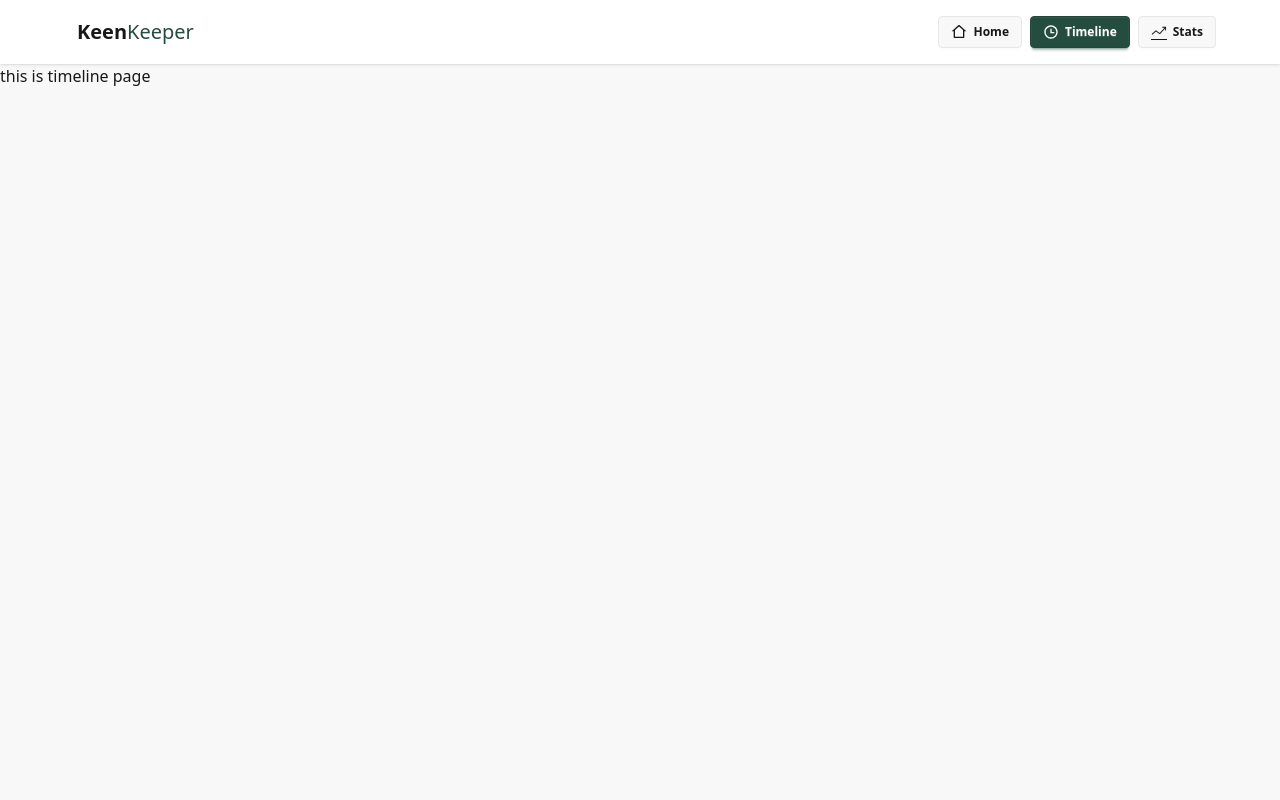
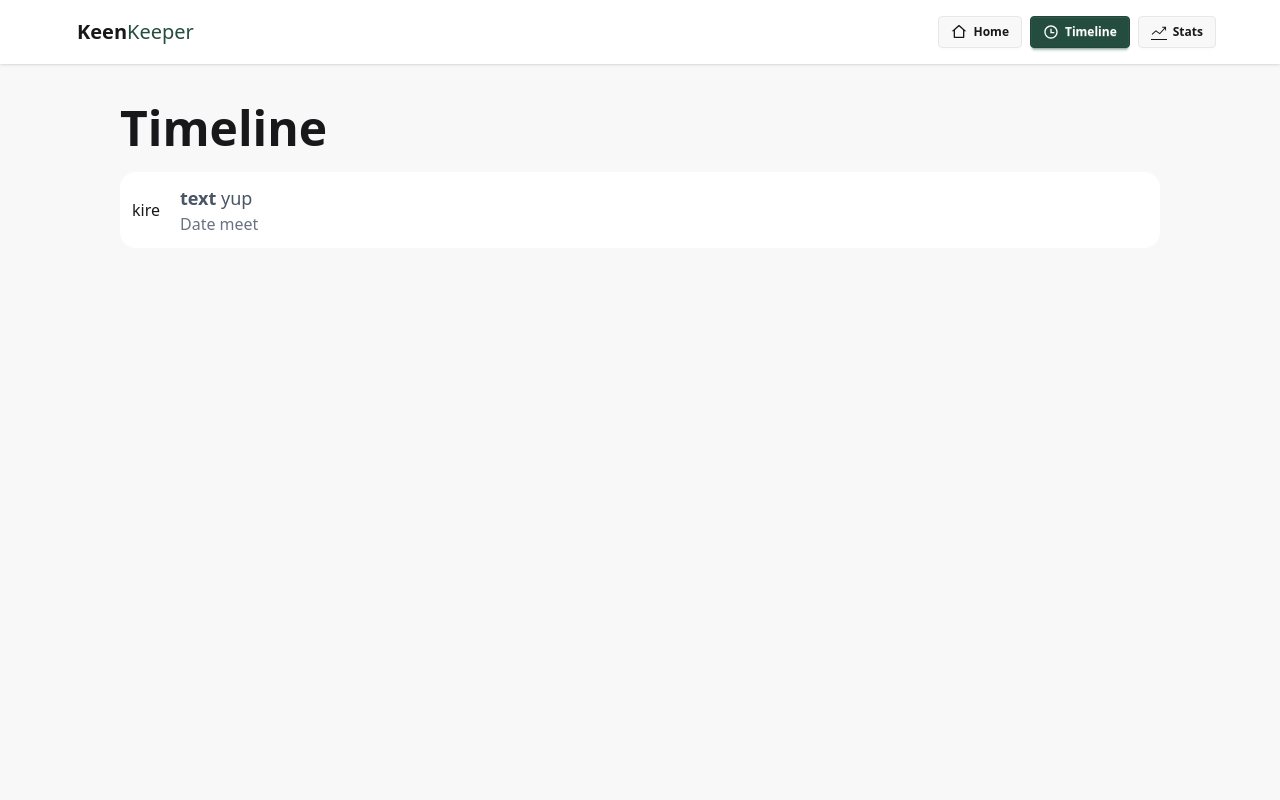
Before and after one commit to AhmedSami019/keen-keeper-next-app, a Next.js app: page /timeline in a window 1280 px wide. Shown: the top 800 px of the page. Built offline with nearby package versions, Linux system fonts and the light colour scheme.

Commit message:
content updated

```diff
--- a/src/app/context/DataProvider.jsx
+++ b/src/app/context/DataProvider.jsx
@@ -1,9 +1,19 @@
-import React from 'react';
+'use client'
+
+import React, { useState } from 'react';
 import DataContext from './DataContext';
 
 const DataProvider = ({children}) => {
+
+    const [meetData, setMeetData] = useState([
+        {
+            name: "sami",
+            roll : 34
+        }
+    ])
     const data = {
-        name: "sami"
+        meetData,
+        setMeetData
     }
     return (
         <DataContext value={data}>
--- a/src/app/timeline/page.jsx
+++ b/src/app/timeline/page.jsx
@@ -1,16 +1,35 @@
-"use client"
+"use client";
 
-import React, { useContext } from 'react';
-import DataContext from '../context/DataContext';
+import React, { useContext } from "react";
+import DataContext from "../context/DataContext";
 
 const TimelinePage = () => {
-    const {name} = useContext(DataContext)
-    console.log(name);
-    return (
-        <div>
-            this is timeline page
-        </div>
-    );
+  const { meetData } = useContext(DataContext);
+  console.log(meetData);
+  return (
+    <div className="mx-2 md:mx-30 my-10">
+      <h2 className="text-5xl font-bold">Timeline</h2>
+      <div className="space-y-2 my-5">
+        {meetData.length == 0 ? (
+          <h2 className="text-gray-500 text-center mt-20">There is no meet</h2>
+        ) : (
+          <div>
+            {meetData.map((meet, index) => (
+              <div key={index} className="bg-white rounded-2xl p-3 flex items-center gap-5">
+                <div>
+                <h2>kire</h2>
+                </div>
+                <div>
+                    <h4 className="text-lg text-gray-600"><span className="font-bold">text</span> yup</h4>
+                    <p className="text-gray-500">Date meet</p>
+                </div>
+              </div>
+            ))}
+          </div>
+        )}
+      </div>
+    </div>
+  );
 };
 
 export default TimelinePage;
```
